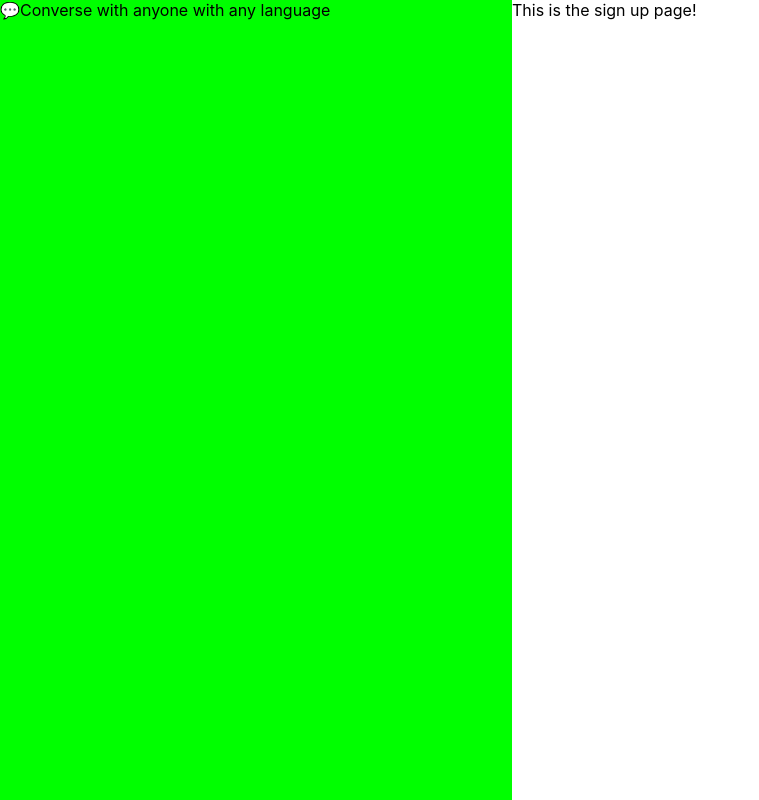
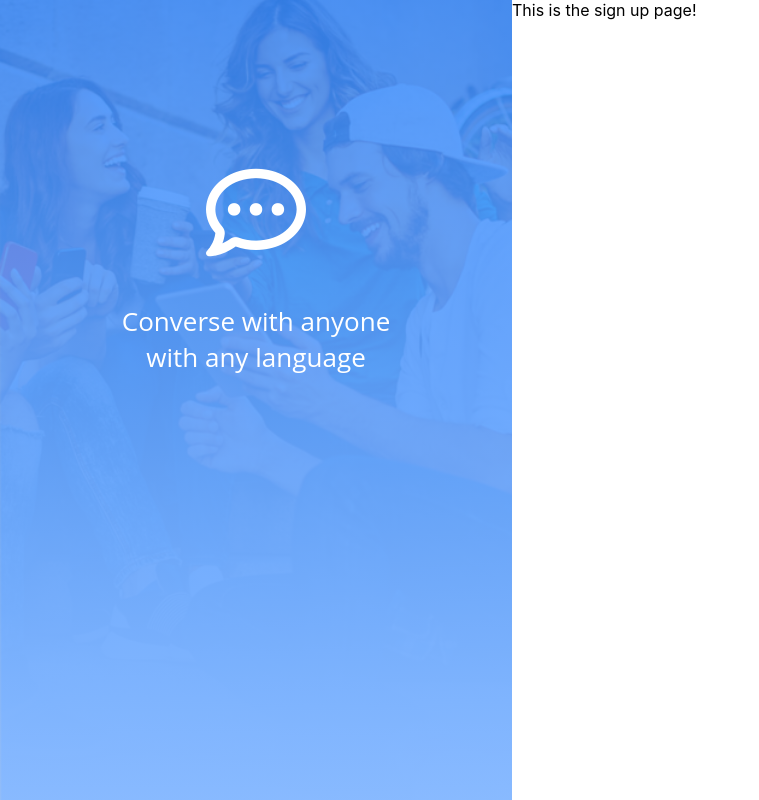
Before and after one commit to Brian-Fairbanks/Chatta, a React (Create React App) app in the folder client/: page /SignUp in a window 1280 px wide. Shown: the whole page, without its empty margins (0-759 px from the left). Built offline with nearby package versions, Linux system fonts and the light colour scheme.

Commit message:
-Completed styling for userPaneSplash component   - added background image   - added font awesome to index.html   - styled the panel - Added UserPaneSplash to SignUp and LogIn Pages

```diff
--- a/client/public/index.html
+++ b/client/public/index.html
@@ -16,6 +16,7 @@
       type="text/css"
       href="https://fonts.googleapis.com/css?family=Roboto:300,400,500,700|Material+Icons"
     />
+
     <!--
       Notice the use of %PUBLIC_URL% in the tags above.
       It will be replaced with the URL of the `public` folder during the build.
@@ -40,5 +41,8 @@
       To begin the development, run `npm start` or `yarn start`.
       To create a production bundle, use `npm run build` or `yarn build`.
     -->
+
+    <!-- Import font awesome -->
+    <script src="https://kit.fontawesome.com/9aa3b96097.js" crossorigin="anonymous"></script>
   </body>
 </html>
--- a/client/src/App.js
+++ b/client/src/App.js
@@ -16,8 +16,6 @@ function App() {
         <Route exact path="/" > <Redirect to="/SignUp" /></Route>
         <Route exact path="/SignUp" component={SignUp} />
         <Route exact path="/LogIn" component={LogIn} />
-        {/* Account for any other pages */}
-        <Route path="/*"><Redirect to="/SignUp" /></Route>
       </BrowserRouter>
     </MuiThemeProvider>
   );
--- a/client/src/components/UserPaneSplash/index.js
+++ b/client/src/components/UserPaneSplash/index.js
@@ -1,12 +1,15 @@
 import React from 'react';
+import Box from '@material-ui/core/Box';
 import './style.css';
 
 export default function UserPaneSplash(){
 
 return(
-  <div className="splashPane">
-    <span>💬</span>
-    <span>Converse with anyone with any language</span>
-  </div>
+  <Box className="splashPane" display={{ xs: 'none', md: 'block' }}>
+    <div className="content">
+      <i className="far fa-comment-dots titleImage"></i>
+      <span className="titleText">Converse with anyone with any language</span>
+    </div>
+  </Box>
 )
 }
--- a/client/src/components/UserPaneSplash/style.css
+++ b/client/src/components/UserPaneSplash/style.css
@@ -1,5 +1,33 @@
 .splashPane{
+  position: relative;
   height:100vh;
   width:40vw;
-  background:#0f0;
+  background:linear-gradient(180deg, rgba(56, 139, 255,.85), rgba(133, 184, 255,.85) ), url(./bg-img.png);
+  background-size: cover;
+  background-position: center top;
 }
+
+.content{
+  width:100%;
+  height:80%;
+  display:flex;
+  flex-direction: column;
+  justify-content: center;
+  align-items: center;
+  z-index:10;
+}
+
+.titleImage{
+  font-size:100px;
+  color:#ffffff;
+}
+
+.titleText{
+  font-family: 'Open Sans', Arial, sans-serif;
+  font-weight: 500;
+  font-size:26px;
+  text-align: center;
+  padding:20%;
+  padding-top:40px;
+  color:#ffffff;
+}
--- a/client/src/pages/LogIn.js
+++ b/client/src/pages/LogIn.js
@@ -1,11 +1,12 @@
-function LogIn(){
+import UserPaneSplash from "../components/UserPaneSplash";
 
-
-  return(
-    <div>
-      This is the Log In page!
+function LogIn() {
+  return (
+    <div className="signIn">
+      <UserPaneSplash />
+      <div>This is the Log In page!</div>
     </div>
-  )
+  );
 }
 
-export default LogIn
+export default LogIn;
```
Also changed, not shown: client/src/pages/SignUp.js (+7 -13 lines), client/src/components/UserPaneSplash/bg-img.png (added).
